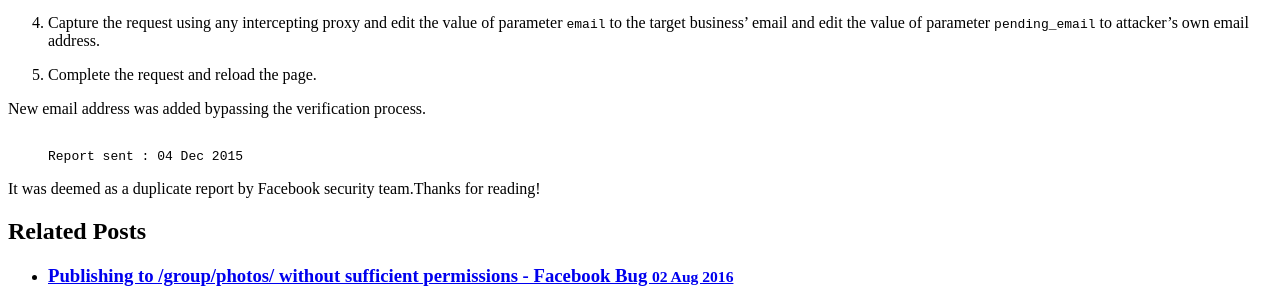
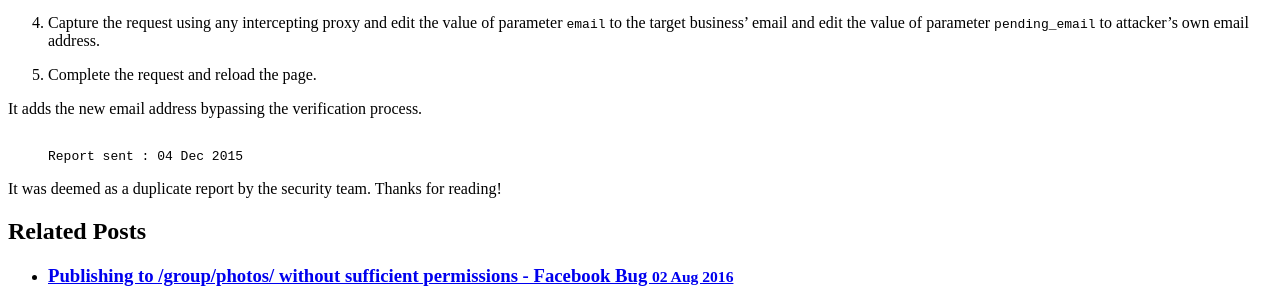
Before and after one commit to sahadnk72/sahadnk72.github.io, a Jekyll site: the page built from _posts/2016-02-20-business-manager.md, in a window 1280 px wide. Shown: the part 1053-1345 px from the top of the page. Built offline with Jekyll 4.4.1, drawn with Linux system fonts in a browser that asks for light colours.

Commit message:
Update 2016-02-20-business-manager.md

```diff
--- a/_posts/2016-02-20-business-manager.md
+++ b/_posts/2016-02-20-business-manager.md
@@ -24,11 +24,11 @@ I found it possible to cicumvent this feature to add any business email address
 
 5. Complete the request and reload the page.
 
-New email address was added bypassing the verification process.
+It adds the new email address bypassing the verification process.
 
 
 {% highlight text %}
 Report sent : 04 Dec 2015
 {% endhighlight %}
 
-It was deemed as a duplicate report by Facebook security team.Thanks for reading!
+It was deemed as a duplicate report by the security team. Thanks for reading!
```
